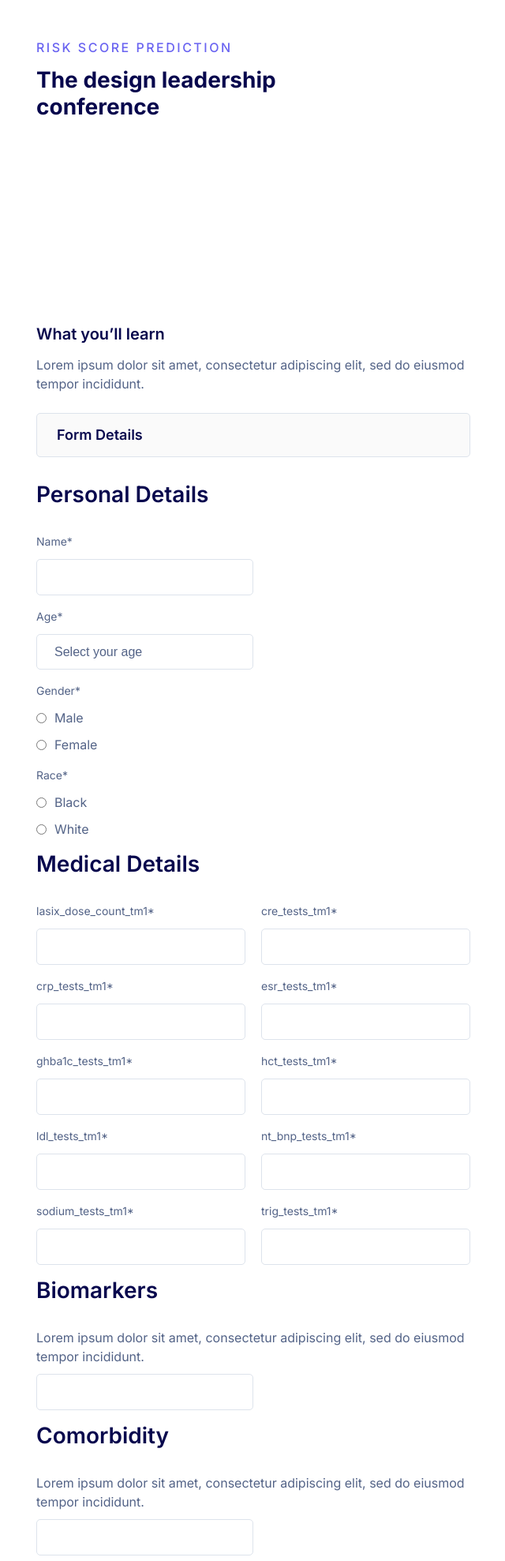
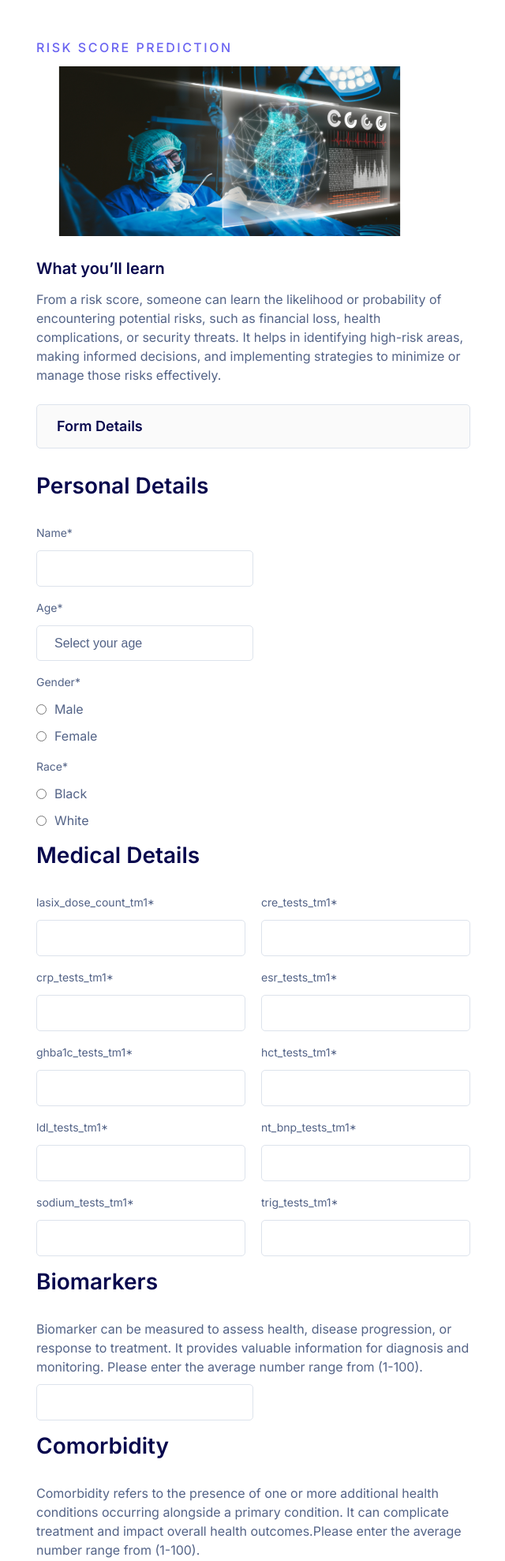
Before and after one commit to xrijan/riskscore, a Flask app: page / in a window 1280 px wide. Shown: the top 1977 px of the page at 79% size, without its empty margins (319-959 px from the left). Run offline with Flask 3, Linux system fonts and the light colour scheme; parts of the project's set-up code (start-up, migrations or seed data) failed here and were passed over.

Commit message:
css js modified on static file

```diff
--- a/app.py
+++ b/app.py
@@ -6,7 +6,7 @@
 
 
 app = Flask(__name__)
-
+CORS(app)
 
 # Define the features used for prediction
 features = ['cost_t', 'age', 'dem_female', 'race', 'biomarkers', 'comorbidity',
@@ -27,6 +27,11 @@
 @app.route('/')
 def home():
     return render_template('index.html')
+
+# Route for the result page
+@app.route('/result')
+def result():
+    return render_template('result.html')
 
 @app.route('/predict', methods=['POST'])
 def predict():
--- a/templates/script.js
+++ b/static/script.js
@@ -61,7 +61,9 @@
                 localStorage.setItem('formData', JSON.stringify(Object.fromEntries(formData)));
                 localStorage.setItem('predictedRiskScore', result.predicted_risk_score.toFixed(2));
                 // Redirect to the result page
-                window.location.href = 'result.html';
+                // window.location.href = 'result.html';
+                window.location.href = '/result';
+
 
             })
             .catch(error => console.error('Error:', error));
--- a/templates/index.html
+++ b/templates/index.html
@@ -4,7 +4,7 @@
 <head>
     <meta charset="UTF-8">
     <meta name="viewport" content="width=device-width, initial-scale=1.0">
-    <link rel="stylesheet" href="styles.css">
+    <link rel="stylesheet" href="{{ url_for('static', filename='styles.css') }}">
     <title>Risk Score Prediction</title>
 </head>
 
@@ -15,21 +15,22 @@
         <div class="formbold-form-wrapper">
             <div class="formbold-event-wrapper">
                 <span>RISK SCORE PREDICTION</span>
-                <h3>The design leadership conference</h3>
                 <svg width="490" height="215" viewBox="0 0 490 215" fill="none" xmlns="http://www.w3.org/2000/svg">
                     <rect width="490" height="215" rx="5" fill="url(#pattern0)" />
                     <defs>
-                        <pattern id="pattern0" patternContentUnits="objectBoundingBox" width="1" height="1">
-                            <use xlink:href="#image0_1675_1746"
-                                transform="translate(0 -0.524787) scale(0.000379363 0.000864594)" />
+                        <pattern id="pattern0" patternUnits="userSpaceOnUse" width="490" height="215">
+                            <image xlink:href="{{ url_for('static', filename='assets/health_care_background.png') }}"
+                                width="490" height="215" />
                         </pattern>
-
                     </defs>
                 </svg>
+
                 <h4>What you’ll learn</h4>
                 <p>
-                    Lorem ipsum dolor sit amet, consectetur adipiscing elit, sed do eiusmod
-                    tempor incididunt.
+                    From a risk score, someone can learn the likelihood or probability of encountering potential risks,
+                    such as financial loss, health complications, or security threats. It helps in identifying high-risk
+                    areas, making informed decisions, and implementing strategies to minimize or manage those risks
+                    effectively.
                 </p>
                 <div class="formbold-event-details">
                     <h5>Form Details</h5>
@@ -188,8 +189,9 @@
 
                     <h2 class="formbold-form-title">Biomarkers</h2>
                     <p style="padding-bottom: 10px;">
-                        Lorem ipsum dolor sit amet, consectetur adipiscing elit, sed do eiusmod
-                        tempor incididunt.
+                        Biomarker can be measured to assess
+                        health, disease progression, or response to treatment. It provides valuable information for
+                        diagnosis and monitoring. Please enter the average number range from (1-100).
                     </p>
                     <div class="formbold-input-flex">
                         <div>
@@ -200,8 +202,10 @@
 
                     <h2 class="formbold-form-title">Comorbidity</h2>
                     <p style="padding-bottom: 10px;">
-                        Lorem ipsum dolor sit amet, consectetur adipiscing elit, sed do eiusmod
-                        tempor incididunt.
+
+                        Comorbidity refers to the presence of one or more additional health conditions occurring
+                        alongside a primary condition. It can complicate treatment and impact overall health
+                        outcomes.Please enter the average number range from (1-100).
                     </p>
                     <div class="formbold-input-flex">
                         <div>
@@ -211,8 +215,9 @@
                     </div>
                     <h2 class="formbold-form-title">Medical Cost</h2>
                     <p style="padding-bottom: 10px;">
-                        Lorem ipsum dolor sit amet, consectetur adipiscing elit, sed do eiusmod
-                        tempor incididunt.
+                        Medical cost refers to the expenses associated with healthcare services, including diagnosis,
+                        treatment, medication, and ongoing care. It encompasses both direct costs, like hospital bills,
+                        and indirect costs, such as lost wages due to illness
                     </p>
                     <div class="formbold-input-flex">
                         <div>
@@ -220,15 +225,17 @@
                         </div>
                     </div>
                     <p class="formbold-policy">
-                        By filling out this form and clicking submit, you acknowledge our
-                        <a href="#">privacy policy.</a>
+                        The information shared includes your medical history, current health conditions, medications,
+                        allergies, and any relevant diagnostic results. This data helps healthcare providers better
+                        understand your health needs, personalize your treatment plan, and ensure safer, more effective
+                        care. Your privacy and confidentiality are prioritized throughout this process.
                     </p>
                     <button class="formbold-btn" type="submit">Submit Data For Prediction</button>
                 </form>
             </div>
         </div>
 
-        <script src="script.js"></script>
+        <script src="{{ url_for('static', filename='js/script.js') }}"></script>
 
 </body>
 
--- a/templates/result.html
+++ b/templates/result.html
@@ -4,7 +4,7 @@
 <head>
     <meta charset="UTF-8">
     <meta name="viewport" content="width=device-width, initial-scale=1.0">
-    <link rel="stylesheet" href="styles.css">
+    <link rel="stylesheet" href="{{ url_for('static', filename='styles.css') }}">
     <title>Risk Score Prediction</title>
 </head>
 
```
Also changed, not shown: static/assets/health_care_background.png (renamed from templates/assets/health_care_background.png), static/styles.css (renamed from templates/styles.css).
